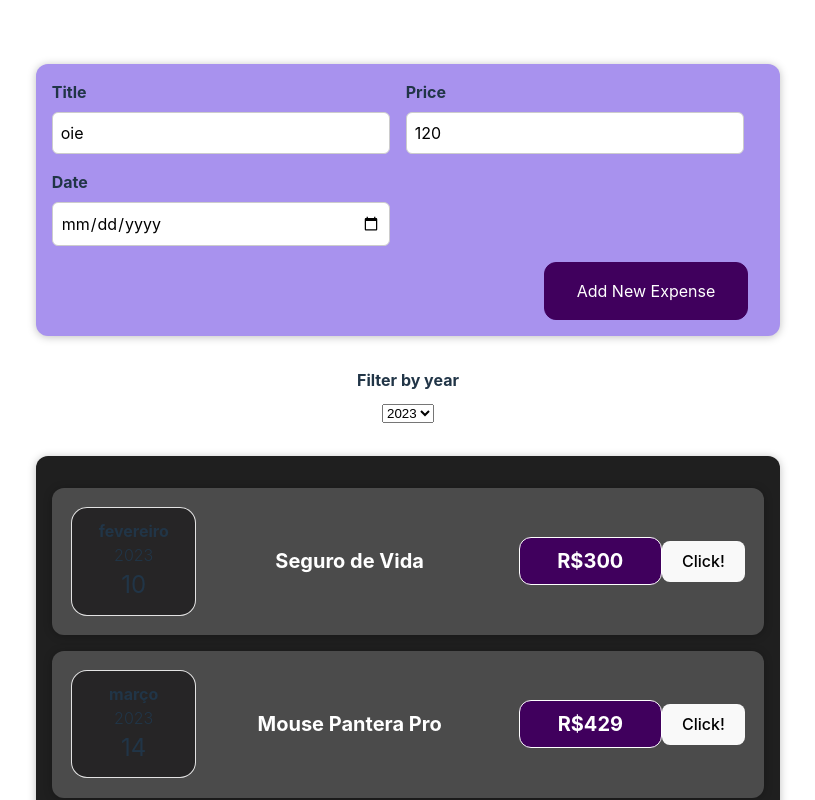
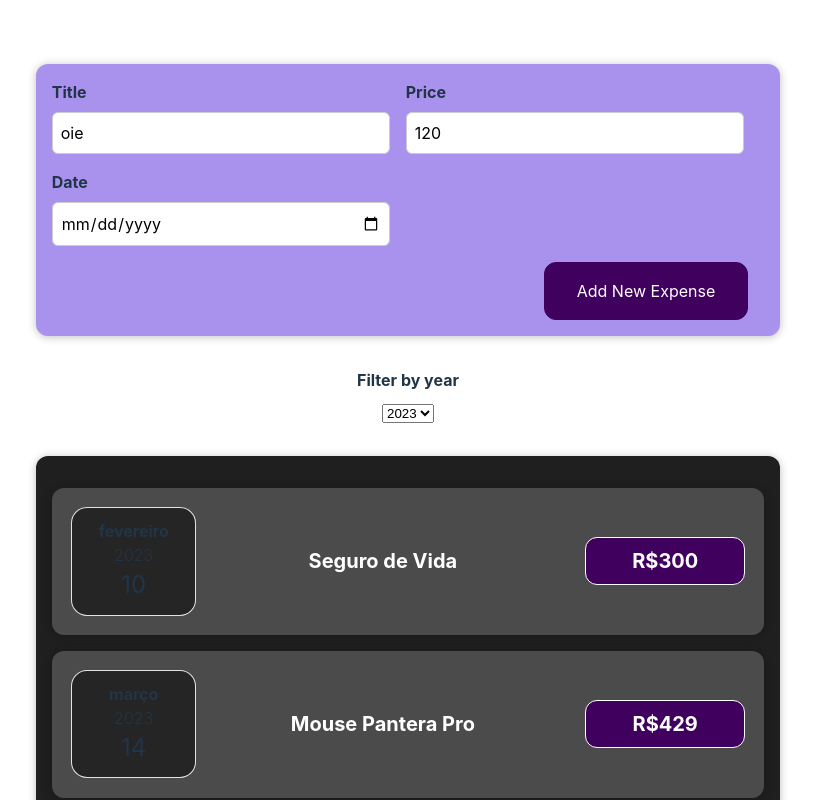
Before and after one commit to mathesukkj/expense-tracker, a React (Vite) app: page / in a window 1280 px wide. Shown: the top 800 px of the page, without its empty margins (232-1047 px from the left). Built offline with nearby package versions, Linux system fonts and the light colour scheme.

Commit message:
fix: make ExpenseItem stateless again

```diff
--- a/src/components/Expenses/ExpenseItem/ExpenseItem.jsx
+++ b/src/components/Expenses/ExpenseItem/ExpenseItem.jsx
@@ -4,22 +4,14 @@ import ExpenseDate from "../ExpenseDate/ExpenseDate";
 import "./ExpenseItem.css";
 
 export default function ExpenseItem(props) {
-    const [title, setTitle] = useState(props.title);
-
-    function handleClick() {
-        setTitle("oie");
-    }
-
     return (
         <Card className="expense-item">
             <ExpenseDate date={props.date} />
 
             <div className="description">
-                <h2>{title}</h2>
+                <h2>{props.title}</h2>
                 <div className="price">R${props.price}</div>
             </div>
-
-            <button onClick={handleClick}>Click!</button>
         </Card>
     );
 }
```
